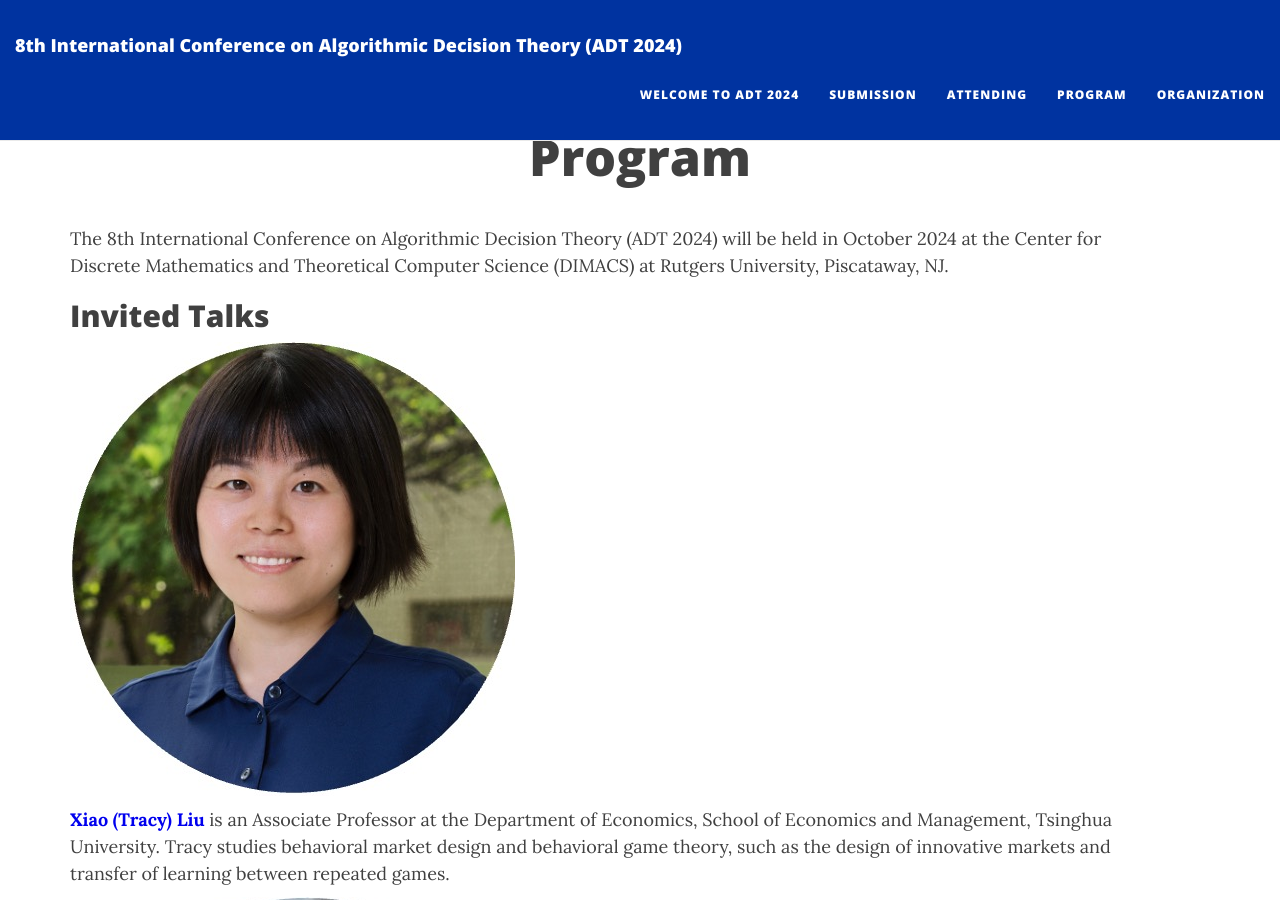
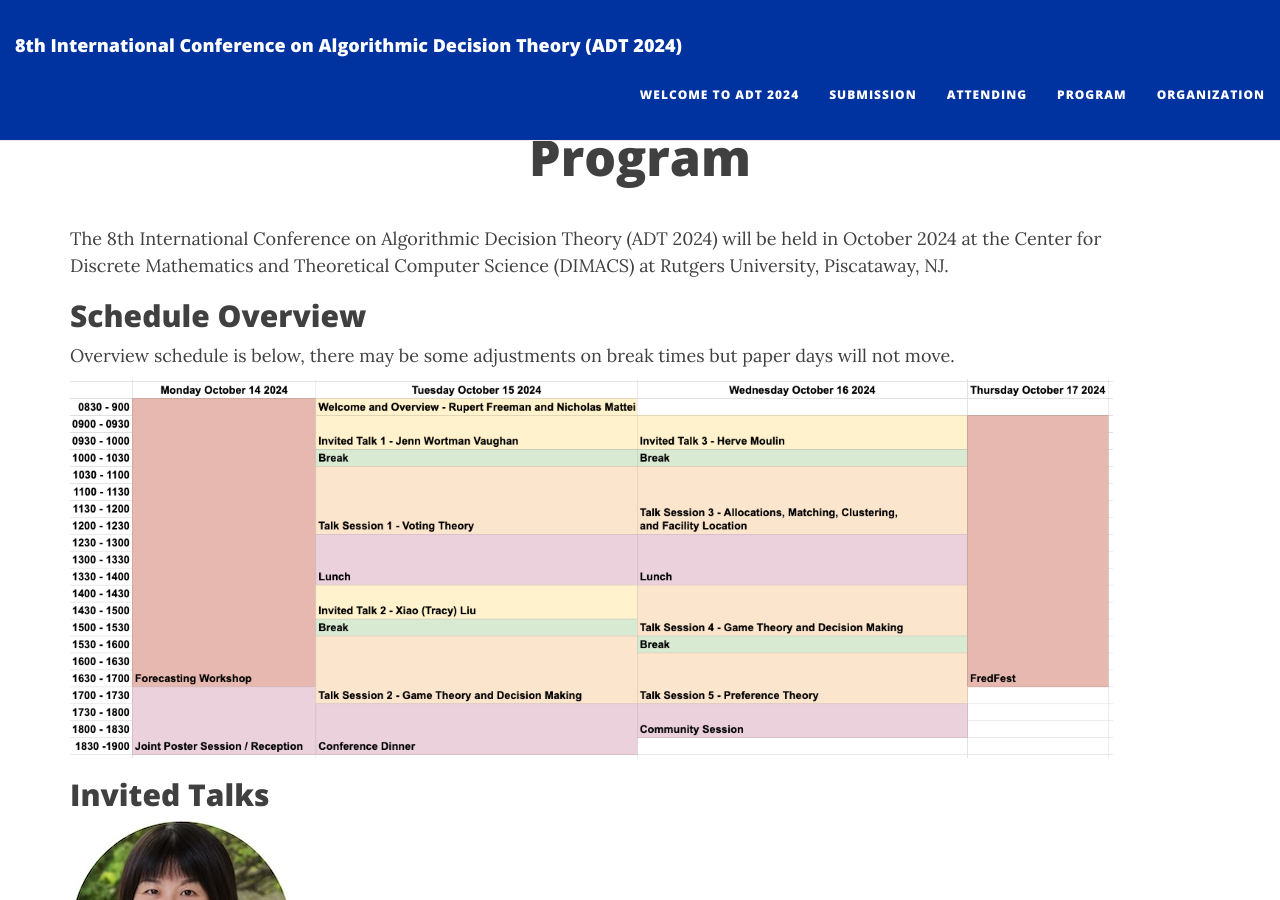
Before and after one commit to PrefLib/adt2024, a Jekyll site: the page built from program.md, in a window 1280 px wide and 900 px high. Built offline with Jekyll 4.4.1, drawn with Linux system fonts in a browser that asks for light colours; nearby versions of some CDN libraries.

Commit message:
updated schedule

```diff
--- a/program.md
+++ b/program.md
@@ -6,6 +6,11 @@ published: true
 
 The 8th International Conference on Algorithmic Decision Theory (ADT 2024) will be held in October 2024 at the Center for Discrete Mathematics and Theoretical Computer Science (DIMACS) at Rutgers University, Piscataway, NJ.
 
+## Schedule Overview
+
+Overview schedule is below, there may be some adjustments on break times but paper days will not move.
+
+<img src="{{ 'img/schedule.png' | relative_url }}" />
 
 ## Invited Talks
 
@@ -20,10 +25,6 @@ The 8th International Conference on Algorithmic Decision Theory (ADT 2024) will
 <img src="{{ 'img/JennWortmanVaughan.jpg' | relative_url }}" />
 
 **[Jenn Wortman Vaughan](https://www.jennwv.com/)** is a Senior Principal Researcher at Microsoft Research, New York City. She currently focuses on Responsible AI—including transparency, interpretability, and fairness—as part of MSR's FATE group and co-chair of Microsoft’s Aether Working Group on Transparency. Jenn's research background is in machine learning and algorithmic economics, but she now frequently incorporates techniques from HCI into her research in order to better understand the interaction between people and AI systems. Jenn came to MSR in 2012 from UCLA, where she was an assistant professor in the computer science department. She completed her Ph.D. at the University of Pennsylvania in 2009, and subsequently spent a year as a Computing Innovation Fellow at Harvard. She is the recipient of Penn's 2009 Rubinoff dissertation award for innovative applications of computer technology, a National Science Foundation CAREER award, a Presidential Early Career Award for Scientists and Engineers (PECASE), and a variety of best paper awards. Jenn co-founded the Annual Workshop for Women in Machine Learning (WiML), which has been held each year since 2006, and recently served as Program Co-chair of NeurIPS 2021.
-
-## Schedule Overview
-
-<img src="{{ 'img/schedule.png' | relative_url }}" />
 
 ## Paper Sessions
 
```
Also changed, not shown: img/HerveMoulin.jpg, img/JennWortmanVaughan.jpg, img/XiaoTracyLiu.jpg, img/schedule.png.
